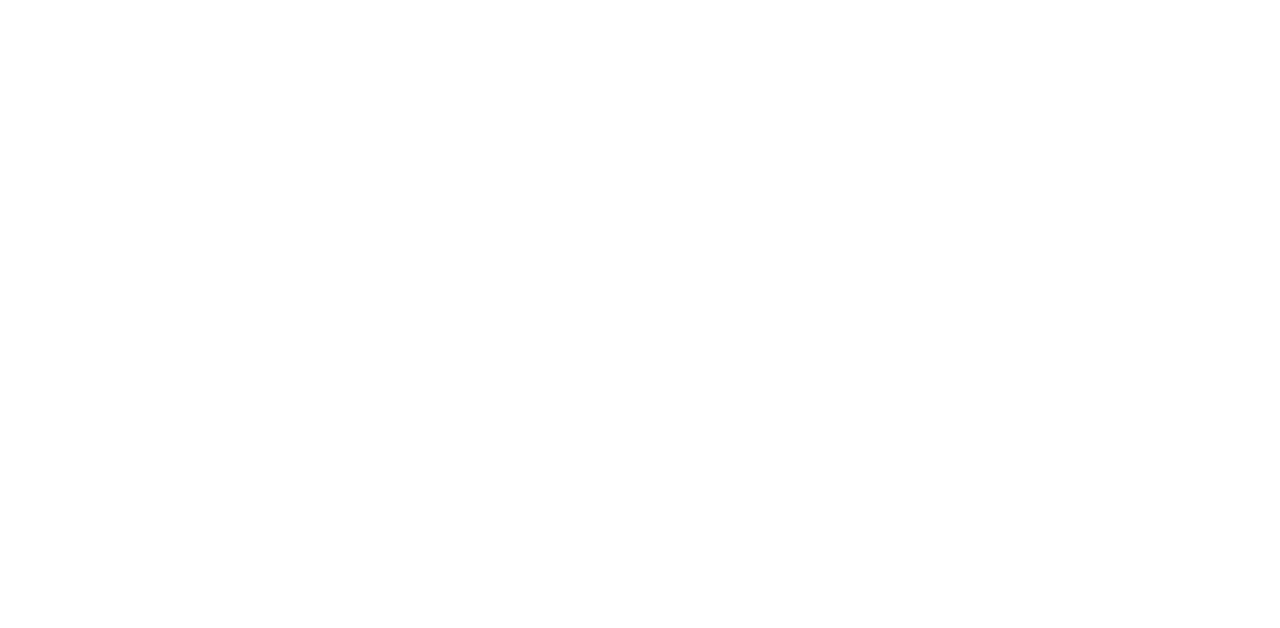
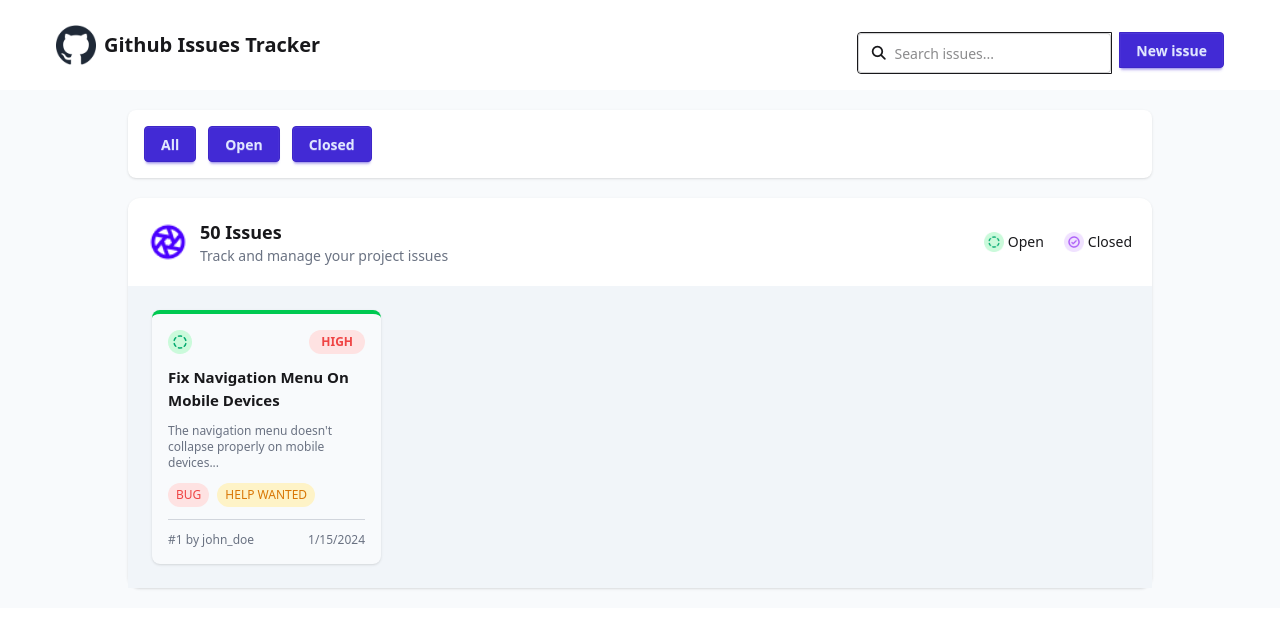
Before and after one commit to YooSabbir/assignment5, a plain HTML site: page home.html in a window 1280 px wide. Drawn offline with nearby package versions, Linux system fonts and the light colour scheme.

Commit message:
all design completed

```diff
--- a/home.html
+++ b/home.html
@@ -0,0 +1,122 @@
+<!DOCTYPE html>
+<html lang="en">
+
+<head>
+    <meta charset="UTF-8">
+    <meta name="viewport" content="width=device-width, initial-scale=1.0">
+    <title>Github | Login</title>
+    <link rel="shortcut icon" href="assets/github-logo.png" type="image/x-icon">
+    <!-- font awesome connected -->
+    <link rel="stylesheet" href="https://cdnjs.cloudflare.com/ajax/libs/font-awesome/7.0.1/css/all.min.css"
+        integrity="sha512-2SwdPD6INVrV/lHTZbO2nodKhrnDdJK9/kg2XD1r9uGqPo1cUbujc+IYdlYdEErWNu69gVcYgdxlmVmzTWnetw=="
+        crossorigin="anonymous" referrerpolicy="no-referrer" />
+    <!-- font geist -->
+    <ylink rel="preconnect" href="https://fonts.googleapis.com">
+        <link rel="preconnect" href="https://fonts.gstatic.com" crossorigin>
+        <link href="https://fonts.googleapis.com/css2?family=Geist:wght@100..900&display=swap" rel="stylesheet">
+        <!-- daisy ui + tailwind  -->
+        <link href="https://cdn.jsdelivr.net/npm/daisyui@5" rel="stylesheet" type="text/css" />
+        <script src="https://cdn.jsdelivr.net/npm/@tailwindcss/browser@4"></script>
+</head>
+
+<body class="bg-[#f8fafc]">
+    <header class="bg-white w-full mx-auto">
+        <nav class="flex flex-col ml-10 mr-10 md:flex-row items-center p-4 md:justify-between">
+            <div class="flex items-center gap-2">
+                <img class="h-10" src="assets/github-logo.png" alt="">
+                <h2 class="font-bold text-[20px]">Github Issues Tracker</h2>
+            </div>
+            <div class="join gap-2 mt-4">
+                <div class="join-item">
+                    <label class="input flex items-center gap-2">
+                        <i class="fa-solid fa-magnifying-glass"></i>
+                        <input type="text" class="grow w-full" placeholder="Search issues..." required />
+                    </label>
+                </div>
+
+                <button class="btn btn-primary join-item h-9">New issue</button>
+            </div>
+        </nav>
+    </header>
+
+
+    <section class="py-5">
+
+        <!-- Filter Buttons -->
+        <div class="bg-white p-4 md:w-[80%] mx-auto rounded-lg shadow flex gap-3">
+            <button class="btn btn-primary h-9 px-4">All</button>
+            <button class="btn btn-primary h-9 px-4">Open</button>
+            <button class="btn btn-primary h-9 px-4">Closed</button>
+        </div>
+
+        <!-- Issues Container -->
+        <div class="bg-white md:w-[80%] mx-auto rounded-xl shadow mt-5">
+
+            <!-- Header -->
+            <div class="flex flex-col md:flex-row md:justify-between md:items-center gap-4 p-5">
+
+                <div class="flex items-center gap-3">
+                    <img class="h-10" src="assets/Aperture.png" alt="">
+                    <div>
+                        <h2 class="font-semibold text-lg">50 Issues</h2>
+                        <p class="text-sm text-gray-500">Track and manage your project issues</p>
+                    </div>
+                </div>
+
+                <div class="flex gap-5 text-sm">
+                    <div class="flex items-center gap-1">
+                        <img class="h-5" src="assets/Open-Status.png" alt="">
+                        <p>Open</p>
+                    </div>
+
+                    <div class="flex items-center gap-1">
+                        <img class="h-5" src="assets/Closed- Status .png" alt="">
+                        <p>Closed</p>
+                    </div>
+                </div>
+
+            </div>
+
+            <!-- Cards Section -->
+            <div class="bg-[#f1f5f9] p-6 grid gap-5 sm:grid-cols-1 md:grid-cols-2 lg:grid-cols-3 xl:grid-cols-4">
+
+                <!-- Card -->
+                <div class="bg-[#f8fafc] border-t-4 border-green-500 rounded-lg shadow-sm p-4 space-y-3">
+
+                    <div class="flex justify-between items-center">
+                        <img class="h-6" src="assets/Open-Status.png" alt="">
+                        <span class="bg-[#FEE2E2] text-[#EF4444] text-xs font-semibold px-3 py-1 rounded-full">
+                            HIGH
+                        </span>
+                    </div>
+
+                    <h3 class="font-semibold text-[15px]">
+                        Fix Navigation Menu On Mobile Devices
+                    </h3>
+
+                    <p class="text-xs text-gray-500">
+                        The navigation menu doesn't collapse properly on mobile devices...
+                    </p>
+
+                    <div class="flex gap-2 flex-wrap">
+                        <span class="bg-[#FEE2E2] text-[#EF4444] text-xs px-2 py-1 rounded-full">BUG</span>
+                        <span class="bg-[#FEF3C7] text-[#D97706] text-xs px-2 py-1 rounded-full">HELP WANTED</span>
+                    </div>
+
+                    <hr class="border-gray-300">
+
+                    <div class="flex justify-between text-xs text-gray-500">
+                        <p>#1 by john_doe</p>
+                        <p>1/15/2024</p>
+                    </div>
+
+                </div>
+
+            </div>
+
+        </div>
+
+    </section>
+</body>
+
+</html>
```
Also changed, not shown: index.html (+4 -2 lines).
